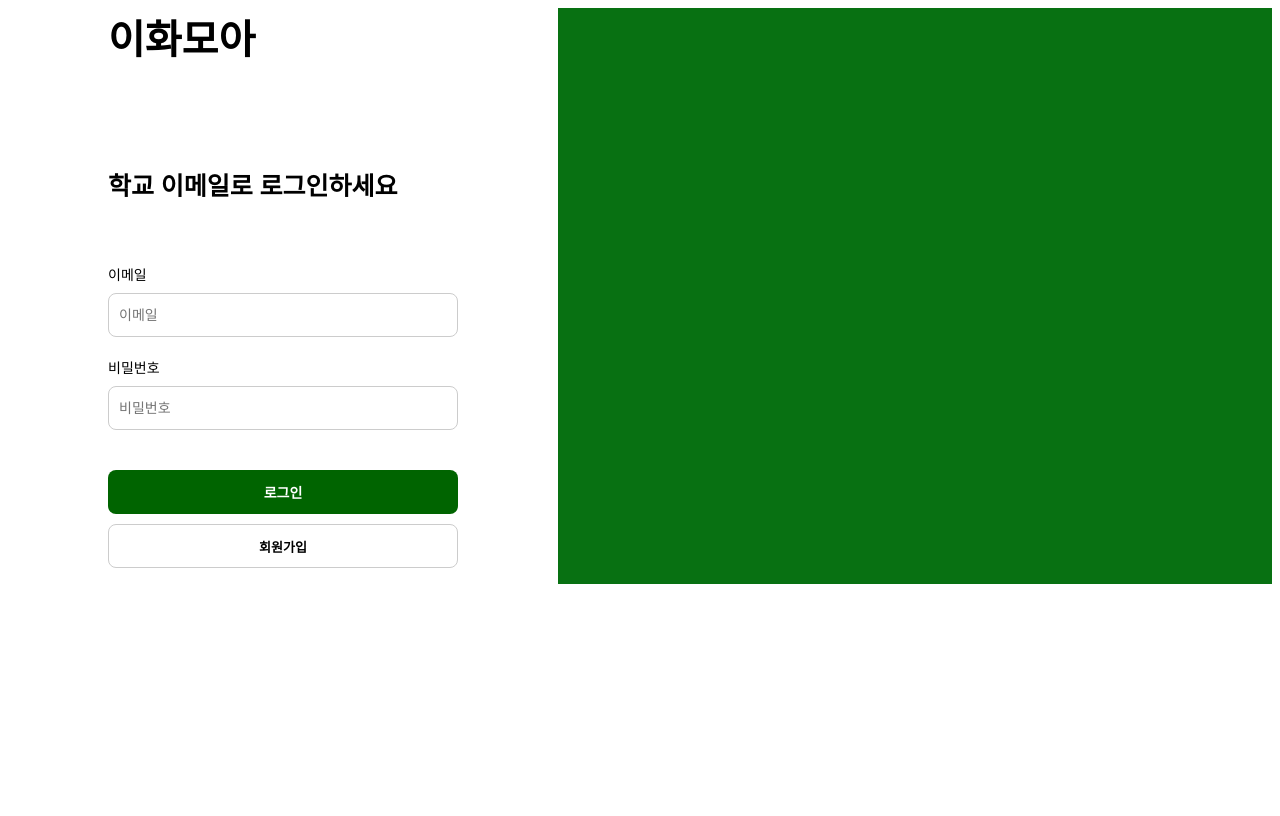
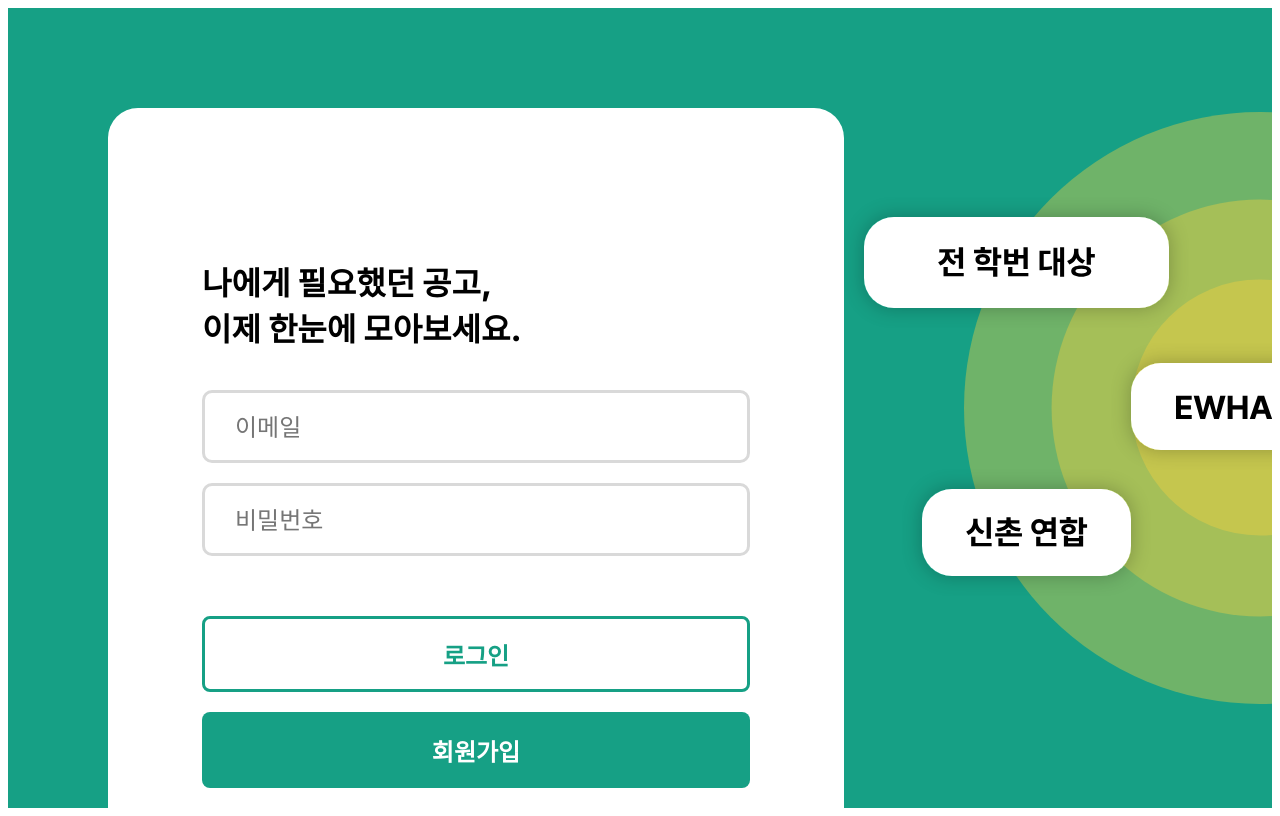
Before and after one commit to ewhamoa/EwhaMoa_FE, a React (Create React App) app: page /login in a window 1280 px wide. Built offline with nearby package versions, Linux system fonts and the light colour scheme.

Commit message:
style: login page

```diff
--- a/src/components/auth/Auth.css
+++ b/src/components/auth/Auth.css
@@ -1,22 +1,31 @@
 #login-page-whole {
-  height: 180%;
-  background: linear-gradient(to right, white 550px, #087112 550px);
+  background: #16a085;
   display: flex;
   flex-direction: row;
   overflow: hidden;
+  height: 100vh;
 }
 
 #login-page {
   display: flex;
   flex-direction: row;
   font-family: 'Nunito';
-  align-items: center;
   margin-left: 0px;
+  overflow: hidden;
+  background-color: white;
+  border-radius: 30px 30px 0px 0px;
+  width: 736px;
+  margin-left: 100px;
+  margin-top: 100px;
+  justify-content: center;
+  padding-top: 150px;
+  height: 120vh;
 }
 
 #login-left {
   display: flex;
   flex-direction: column;
+  align-items: center;
 }
 
 #welcome {
@@ -27,7 +36,10 @@
 #login {
   display: flex;
   flex-direction: column;
-  margin-right: 100px;
+
+  overflow: hidden;
+
+  display: flex;
 }
 
 #id-pw {
@@ -36,66 +48,55 @@
   flex-direction: column;
 }
 
-#welcome {
-  width: 350px;
-  font-size: 13px;
-}
-
 #welcome > strong {
-  font-size: 25px;
-}
-
-#login {
-  margin-left: 100px;
-  margin-top: 100px;
+  font-family: 'Inter';
+  font-size: 32px;
+  font-weight: 800;
 }
 
 #id-pw {
-  width: 350px;
-}
-
-#id-pw > p {
-  margin-top: 20px;
-  margin-bottom: 1vh;
-  font-size: 14px;
+  width: 548px;
 }
 
 #id,
 #pw {
-  padding-left: 10px;
-  border: 1px #ccc solid;
-  border-radius: 8px;
-  font-size: 14px;
-  height: 44px;
+  padding-left: 30px;
+  padding-top: 3px;
+  border: 3px #d9d9d9 solid;
+  border-radius: 10px;
+  font-size: 24px;
+  height: 73px;
+  display: flex;
+  margin-bottom: 20px;
 }
 
 #pw {
-  margin-bottom: 30px;
+  margin-bottom: 40px;
 }
 
 .login-register-button {
-  margin-top: 10px;
+  margin-top: 20px;
 
-  background-color: darkgreen;
+  background-color: #16a085;
   color: white;
-
   border-radius: 8px;
-  font-size: 14px;
+  font-size: 24px;
+  font-weight: bold;
   width: 100%;
-  height: 44px;
+  height: 76px;
 }
 
 #register-button {
   display: flex;
   justify-content: center;
-  font-size: 13px;
-  align-items: baseline;
+  align-items: center;
+
   text-decoration: none;
   -webkit-tap-highlight-color: rgba(0, 0, 0, 0);
-  color: black;
-  width: 350px;
+  color: #16a085;
+  width: 100%;
   background-color: white;
-  border: 1px #ccc solid;
+  border: 3px #16a085 solid;
 }
 
 #register-button > #green {
@@ -106,6 +107,7 @@
   display: flex;
   flex-direction: column;
   align-items: center;
+  justify-content: center;
   flex-wrap: wrap;
   width: 100%;
 }
--- a/src/components/auth/Login.jsx
+++ b/src/components/auth/Login.jsx
@@ -1,6 +1,5 @@
 import { useState } from 'react';
 import axios from 'axios';
-import { Logo } from '../main/Logo';
 import { Link } from 'react-router-dom';
 import './Auth.css';
 
@@ -47,17 +46,14 @@ export function Login() {
   return (
     <div id="login-page-whole">
       <div id="login-left">
-        <div id="logo" style={{ marginLeft: '100px' }}>
-          <Logo />
-        </div>
         <div id="login-page">
           <div id="login">
             <div id="welcome">
-              <strong> 학교 이메일로 로그인하세요 </strong>
+              <strong> 나에게 필요했던 공고, </strong>
+              <strong> 이제 한눈에 모아보세요. </strong>
             </div>
             <div id="login-register">
               <form id="id-pw" onSubmit={handleSubmit}>
-                <p>이메일</p>
                 <input
                   id="id"
                   type="text"
@@ -66,7 +62,7 @@ export function Login() {
                   value={email}
                   onChange={handleInputChange}
                 />
-                <p>비밀번호</p>
+
                 <input
                   id="pw"
                   type="password"
@@ -76,11 +72,11 @@ export function Login() {
                   onChange={handleInputChange}
                 />
                 {!success && <span>아이디 또는 비밀번호를 확인하세요.</span>}
-                <button type="submit" className="login-register-button">
+                <button type="submit" className="login-register-button" id="register-button">
                   로그인
                 </button>
                 <Link to="/signup">
-                  <button type="submit" className="login-register-button" id="register-button">
+                  <button type="submit" className="login-register-button">
                     회원가입
                   </button>
                 </Link>
@@ -89,7 +85,9 @@ export function Login() {
           </div>
         </div>
       </div>
-      <div id="login-right"></div>
+      <div id="login-right">
+        <img src="/login-right.svg" />
+      </div>
     </div>
   );
 }
--- a/src/components/main/ClubMain.jsx
+++ b/src/components/main/ClubMain.jsx
@@ -63,7 +63,7 @@ export function ClubMain() {
               (post?.affiliationType === 5 && (selectedTypeValue === 3 || selectedTypeValue === 4)) ||
               post?.affiliationType === selectedTypeValue) &&
             (!selectedMajorValue || post?.affiliationName === selectedMajorValue) &&
-            (!selectedSubValue || post?.affiliationName === selectedSubValue) &&
+            (!selectedSubValue || post?.topic === selectedSubValue) &&
             (!selectedWhoValue ||
               post?.grade === selectedWhoValue ||
               (post?.grade === 2 && selectedWhoValue === 1) ||
--- a/src/components/main/ConfMain.jsx
+++ b/src/components/main/ConfMain.jsx
@@ -52,14 +52,23 @@ export function ConfMain() {
   function filterData() {
     if (posts.data !== undefined) {
       if (posts?.data.length !== 0) {
-        const filteredData = posts?.data.filter(
+        const filteredData = posts?.filter(
           post =>
             (!selectedTypeValue ||
-              (post?.where === 5 && (selectedTypeValue === 3 || selectedTypeValue === 4)) ||
-              post?.where === selectedTypeValue) &&
-            (!selectedMajorValue || post?.affiliationId === selectedWhoValue) &&
-            (!selectedSubValue || post?.what === selectedSubValue) &&
-            (!selectedWhoValue || post?.who === selectedWhoValue),
+              (selectedTypeValue === 0 &&
+                (post?.affiliationType === 1 ||
+                  post?.affiliationType === 2 ||
+                  post?.affiliationType === 3 ||
+                  post?.affiliationType === 4)) ||
+              (post?.affiliationType === 5 && (selectedTypeValue === 3 || selectedTypeValue === 4)) ||
+              post?.affiliationType === selectedTypeValue) &&
+            (!selectedMajorValue || post?.affiliationName === selectedMajorValue) &&
+            (!selectedSubValue || post?.topic === selectedSubValue) &&
+            (!selectedWhoValue ||
+              post?.grade === selectedWhoValue ||
+              (post?.grade === 2 && selectedWhoValue === 1) ||
+              (post?.grade === 3 && (selectedWhoValue === 1 || selectedWhoValue === 2)) ||
+              (post?.grade === 4 && (selectedWhoValue === 1 || selectedWhoValue === 2 || selectedWhoValue === 3))),
         );
 
         return filteredData;
@@ -72,10 +81,12 @@ export function ConfMain() {
   return (
     <div id="wrap">
       <Header isClub={isClub} />
-      <div className="align-row" id="space-between">
-        <TypeSort onSelect={handleTypeSelectedValue} onMajorSelect={handleMajorSelectedValue} />
-        <WhoSort onSelect={handleWhoSelectedValue} />
-        <TopicSort onSelect={handleSubSelectedValue} />
+      <div id="header-wrap">
+        <div className="align-row" id="filter">
+          <TypeSort onSelect={handleTypeSelectedValue} onMajorSelect={handleMajorSelectedValue} />
+          <WhoSort onSelect={handleWhoSelectedValue} />
+          <TopicSort onSelect={handleSubSelectedValue} />
+        </div>
       </div>
       {posts.data === undefined ? (
         <div>loading...</div>
--- a/src/components/main/main.css
+++ b/src/components/main/main.css
@@ -1,6 +1,10 @@
 #space-between {
   display: flex;
   gap: 100px;
+}
+
+body {
+  background: white;
 }
 
 #header {
--- a/src/components/posts/PostDetail.jsx
+++ b/src/components/posts/PostDetail.jsx
@@ -37,11 +37,9 @@ export function PostDetail({ postId, isClub, link }) {
             <h3>{posts.title}</h3>
             <p>{posts.groupName}</p>
             <p>|</p>
-            <p>{posts.affiliation_type}</p>
+            <p>{posts.affiliationType}</p>
             <p>|</p>
             <p>{isClub ? '동아리' : '학회'}</p>
-            <p>|</p>
-            <p>{posts.groupName}</p>
             <p>|</p>
             <p>{posts.grade}</p>
             <p>|</p>
--- a/src/components/sort/TypeSort.jsx
+++ b/src/components/sort/TypeSort.jsx
@@ -78,7 +78,7 @@ export function TypeSort({ onSelect, onMajorSelect, onDeptSelect }) {
           </div>
 
           {selectedType === 1 ? (
-            <div id="select-modal">
+            <div id="line">
               <div id="select-list">
                 {Majors.map(major => (
                   <div
@@ -93,7 +93,7 @@ export function TypeSort({ onSelect, onMajorSelect, onDeptSelect }) {
             </div>
           ) : null}
           {selectedType === 2 ? (
-            <div id="select-modal">
+            <div id="line">
               <div id="select-list">
                 {Dept.map(dept => (
                   <div
--- a/src/components/sort/sort.css
+++ b/src/components/sort/sort.css
@@ -8,7 +8,7 @@
   justify-content: space-between;
   margin-top: 20px;
   font-size: 24px;
-  font-weight: 800;
+  font-weight: 600;
   margin-bottom: 20px;
   cursor: pointer;
 }
@@ -24,12 +24,22 @@
   position: absolute;
   background-color: white;
   border: 1px solid #ccc;
-  padding: 20px;
+  padding: 25px;
   z-index: 9999;
   width: 478px;
+  border-radius: 10px;
+}
+
+#line {
+  border-top: #ccc 1px solid;
+  margin-top: 20px;
+  padding-top: 10px;
+  max-height: 400px;
+  overflow-y: scroll;
 }
 
 #select-list {
+  margin: 10px;
   display: flex;
   flex-direction: row;
   flex-wrap: wrap;
@@ -38,7 +48,7 @@
 #select {
   border: 1px black solid;
   border-radius: 30px;
-  margin: 8px;
+  margin: 6px;
   padding: 0px;
   padding-left: 30px;
   padding-right: 30px;
```
Also changed, not shown: public/login-right.svg (added).
